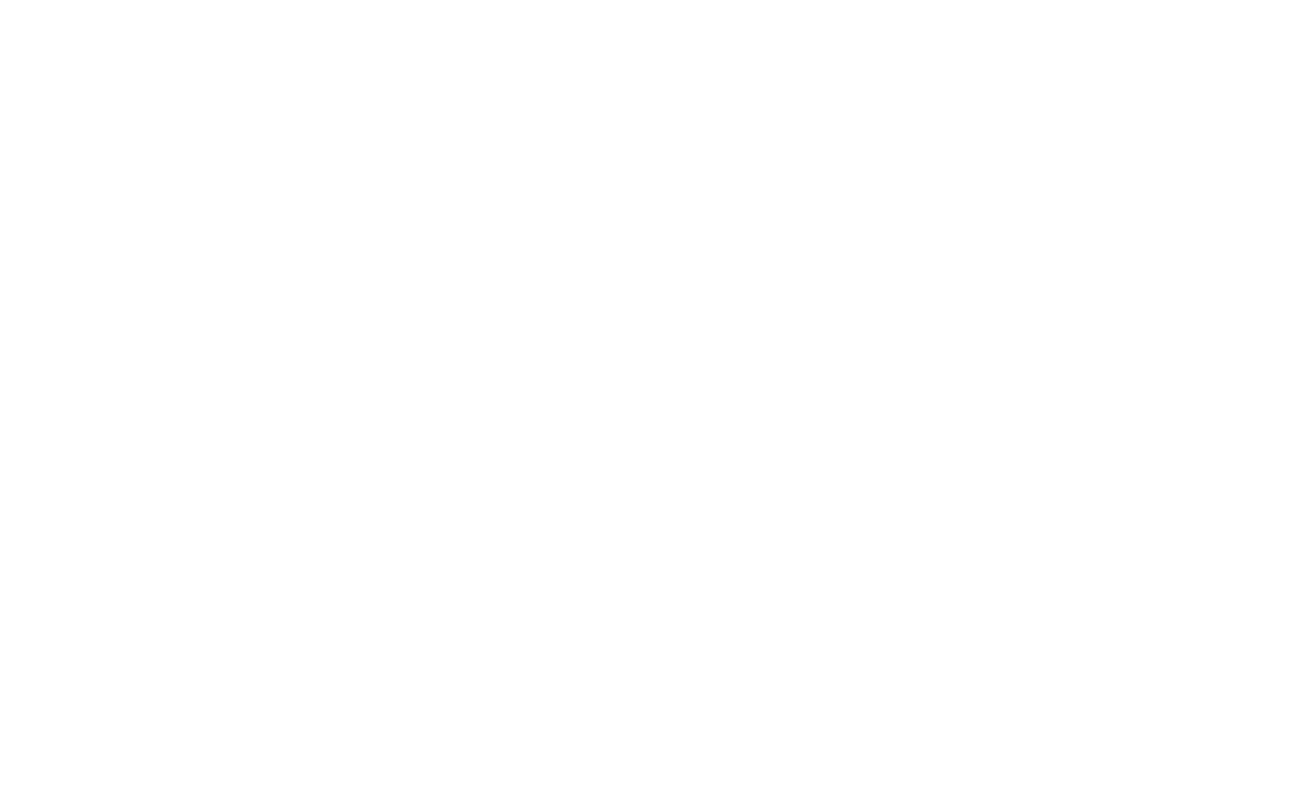
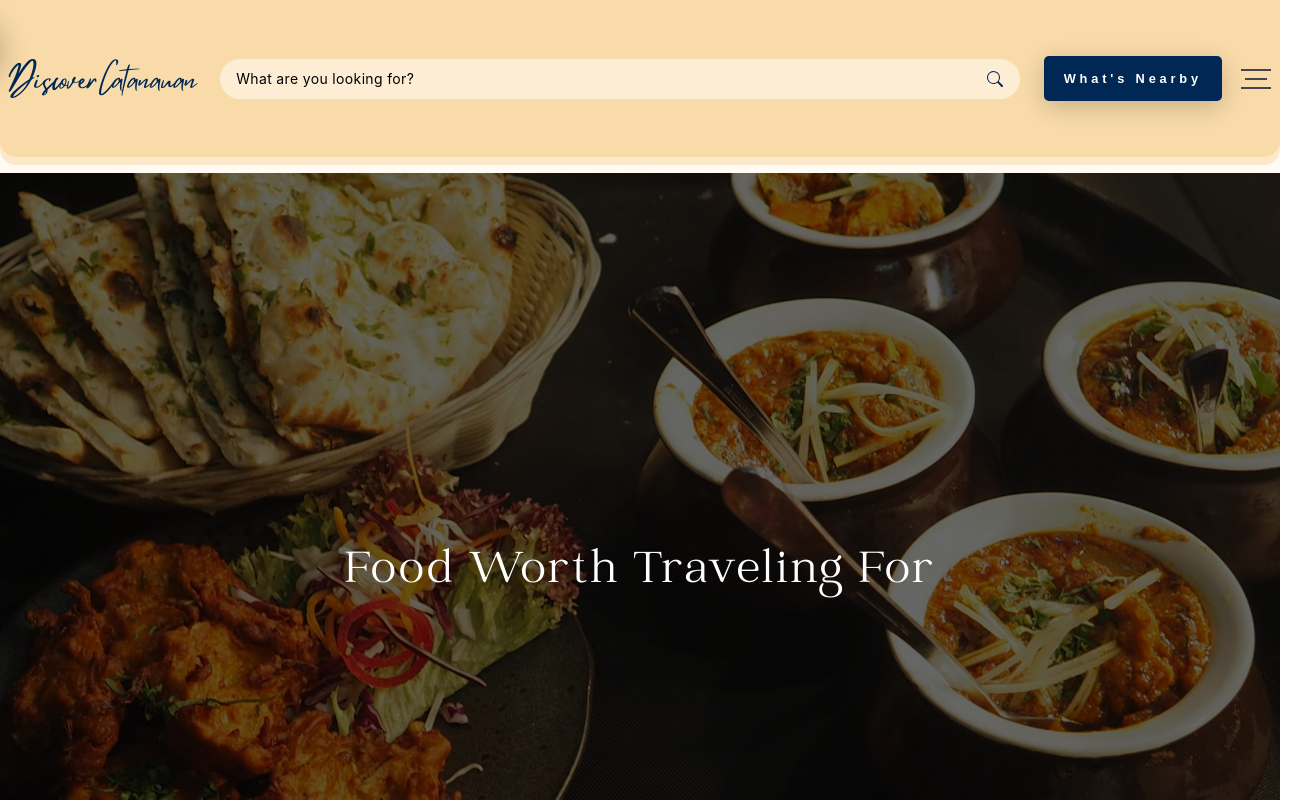
Before and after one commit to Rej327/Catanauan-Tour-Guide, a React (Vite) app: page /restaurants in a window 1280 px wide. Before the commit this address had no page. Shown: the top 800 px of the page, 1308 px wide, since content can reach past the window. Built offline with nearby package versions, Linux system fonts and the light colour scheme.

Commit message:
Add Restaurant Page

```diff
--- a/src/App.jsx
+++ b/src/App.jsx
@@ -10,6 +10,7 @@
 import "./styles/button.css";
 import "./styles/slideArrow.css";
 import ResortPage from "./page/ResortPage";
+import RestoPage from "./page/RestoPage";
 
 export const LangContext = createContext(null);
 
@@ -33,6 +34,7 @@
             <Route path="/" element={<Home />} />
             <Route path="/beaches/:id" element={<Beaches />} />
             <Route path="/resorts/" element={<ResortPage />} />
+            <Route path="/restaurants/" element={<RestoPage />} />
           </Routes>
         </BrowserRouter>
       </LangContext.Provider>
--- /dev/null
+++ b/src/components/resto_page/RestoCover.jsx
@@ -0,0 +1,18 @@
+import React from "react";
+import Cover from "../common/Cover";
+
+const RestoCover = () => {
+  return (
+    <div>
+      <Cover
+        bgImage="bg-[url(./assets/PageCover/restocover.jpg)]"
+        header="Food Worth Traveling For"
+        selectedPage="Restaurants"
+        title="Discover food that is worth traveling for in Catanauan"
+        context="Embark on a gastronomic adventure in Catanauan and uncover a treasure trove of culinary delights that are worth traveling for."
+      />
+    </div>
+  );
+};
+
+export default RestoCover;
--- /dev/null
+++ b/src/page/RestoPage.jsx
@@ -0,0 +1,18 @@
+import React from "react";
+import Footer from "../components/common/Footer";
+import NavigatonInOtherPage from "../components/common/NavigatonInOtherPage";
+import RestoCover from "../components/resto_page/RestoCover";
+
+const ResortPage = () => {
+  return (
+    <div>
+      <NavigatonInOtherPage />
+      <div>
+        <RestoCover />
+      </div>
+      <Footer />
+    </div>
+  );
+};
+
+export default ResortPage;
```
Also changed, not shown: src/assets/PageCover/restocover.jpg (added).
